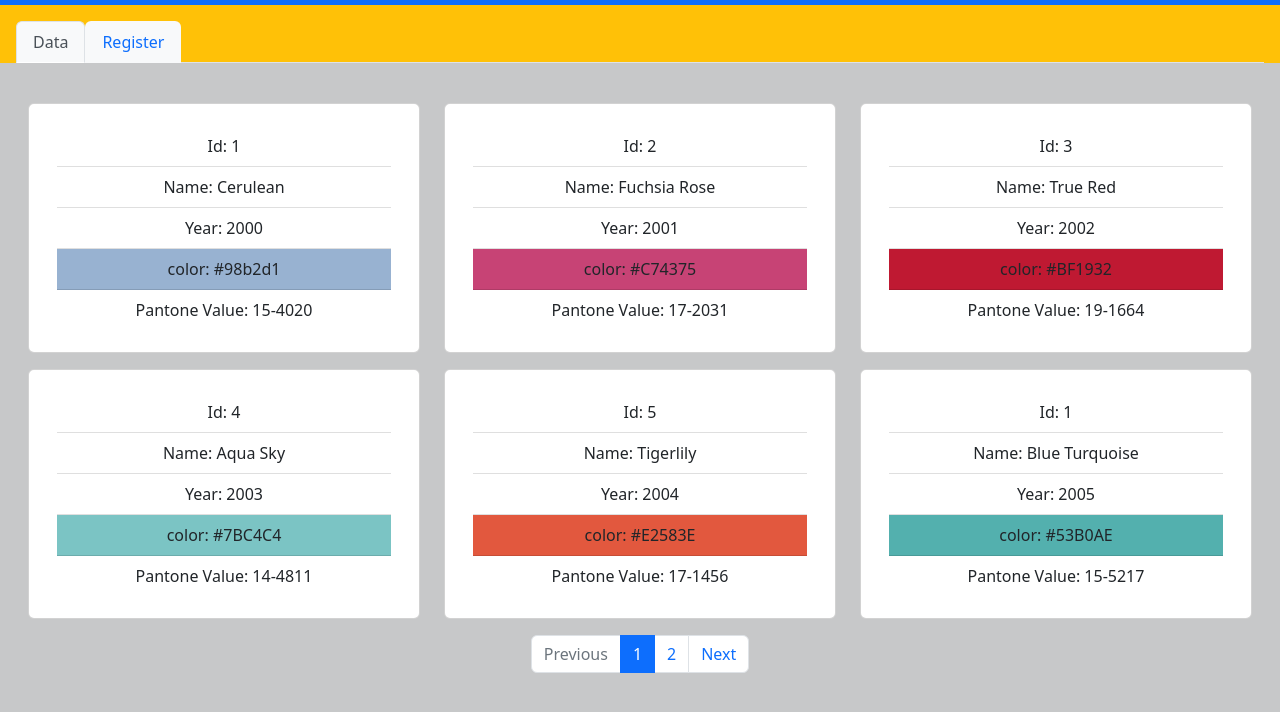
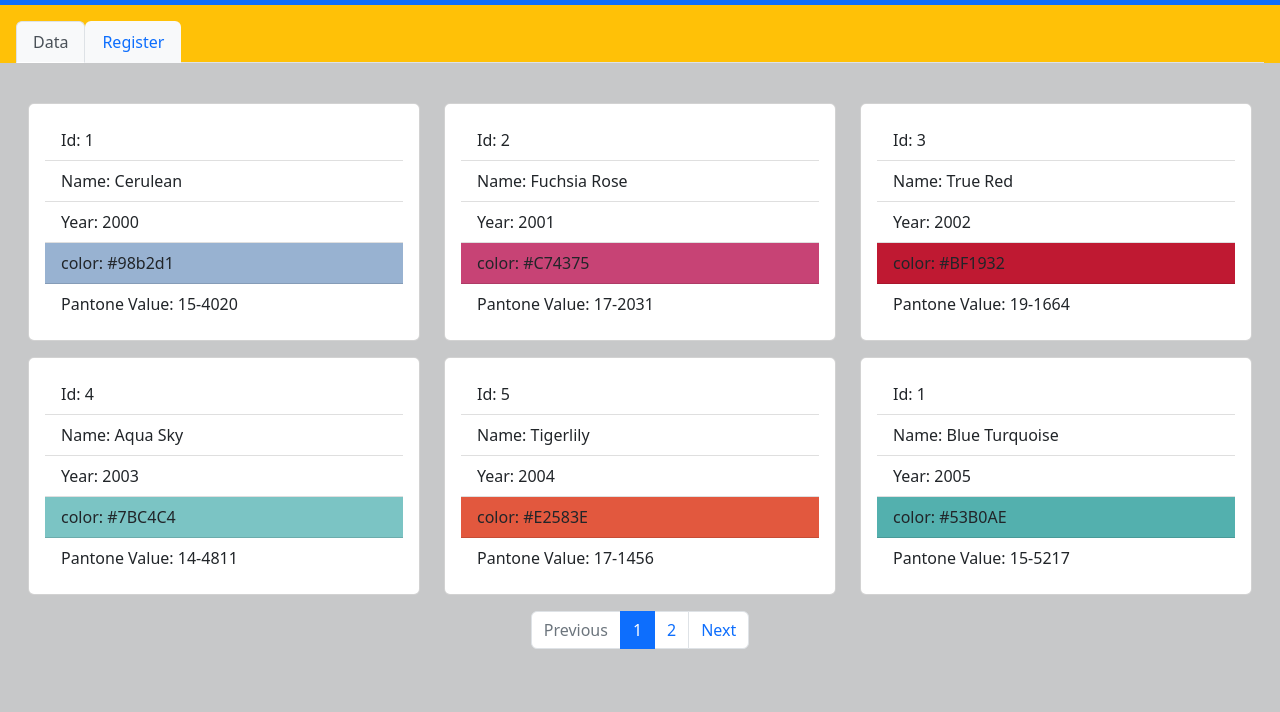
Before and after one commit to ArcKos00/Module5HW3, a plain HTML site: page resources.html in a window 1280 px wide. Shown: the part 58-770 px from the top of the page. Drawn offline with nearby package versions, Linux system fonts and the light colour scheme.

Commit message:
Update resources.html

```diff
--- a/resources.html
+++ b/resources.html
@@ -43,7 +43,7 @@
         <div id="data" class="container-fluid-lg tab-pane active"><br>
             <div class="row m-3">
                 <div class="col-4">
-                    <a class="card h-100 btn" href="#">
+                    <div class="card h-100">
                         <div class="card-body ">
                             <ul class="list-group list-group-flush">
                                 <li class="list-group-item">
@@ -63,10 +63,10 @@
                                 </li>
                             </ul>
                         </div>
-                    </a>
+                    </div>
                 </div>
                 <div class="col-4">
-                    <a class="card h-100 btn" href="#">
+                    <div class="card h-100">
                         <div class="card-body">
                             <ul class="list-group list-group-flush">
                                 <li class="list-group-item">
@@ -86,10 +86,10 @@
                                 </li>
                             </ul>
                         </div>
-                    </a>
+                    </div>
                 </div>
                 <div class="col-4">
-                    <a class="card h-100 btn" href="#">
+                    <div class="card h-100">
                         <div class="card-body">
                             <ul class="list-group list-group-flush">
                                 <li class="list-group-item">
@@ -109,12 +109,12 @@
                                 </li>
                             </ul>
                         </div>
-                    </a>
+                    </div>
                 </div>
             </div>
             <div class="row m-3">
                 <div class="col-4">
-                    <a class="card h-100 btn" href="#">
+                    <div class="card h-100">
                         <div class="card-body">
                             <ul class="list-group list-group-flush">
                                 <li class="list-group-item">
@@ -134,10 +134,10 @@
                                 </li>
                             </ul>
                         </div>
-                    </a>
+                    </div>
                 </div>
                 <div class="col-4">
-                    <a class="card h-100 btn" href="#">
+                    <div class="card h-100">
                         <div class="card-body">
                             <ul class="list-group list-group-flush">
                                 <li class="list-group-item">
@@ -157,10 +157,10 @@
                                 </li>
                             </ul>
                         </div>
-                    </a>
+                    </div>
                 </div>
                 <div class="col-4">
-                    <a class="card h-100 btn" href="#">
+                    <div class="card h-100">
                         <div class="card-body">
                             <ul class="list-group list-group-flush">
                                 <li class="list-group-item">
@@ -180,7 +180,7 @@
                                 </li>
                             </ul>
                         </div>
-                    </a>
+                    </div>
                 </div>
             </div>
             <ul class="pagination justify-content-center">
@@ -216,7 +216,8 @@
 
                 <div class="my-1">
                     <label for="pantone_value" class="form-label">Pantone value</label>
-                    <input type="text" class="form-control" id="pantone_value" placeholder="Pantone value" name="pantone_value" required>
+                    <input type="text" class="form-control" id="pantone_value" placeholder="Pantone value"
+                        name="pantone_value" required>
                     <div class="valid-feedback">Valid</div>
                     <div class="invalid-feedback">Please enter Pantone Value</div>
                 </div>
```
